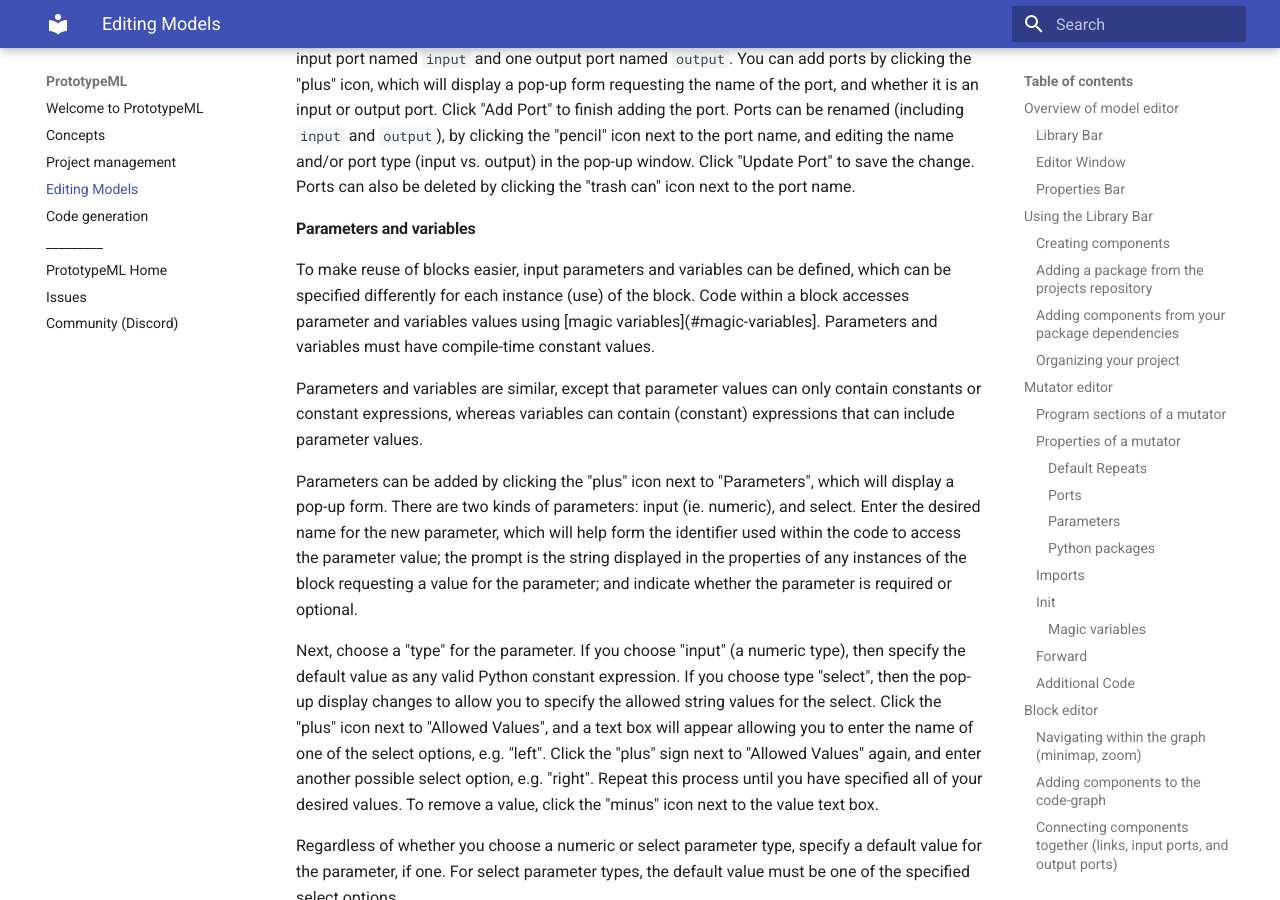
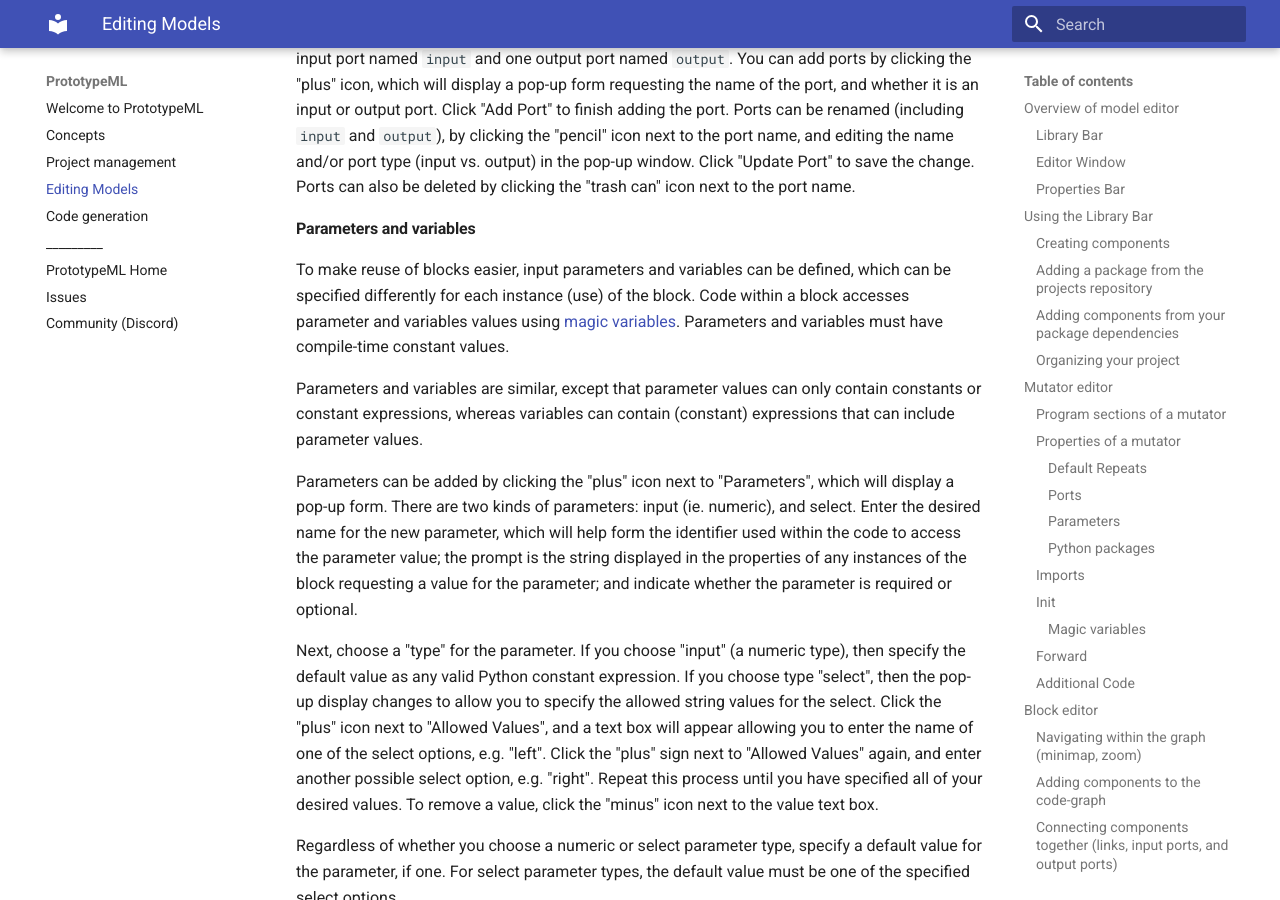
Before and after one commit to PrototypeML/PrototypeML, an MkDocs documentation site: the page built from docs/models.md, in a window 1280 px wide and 900 px high, scrolled down 9533 px. Built offline with MkDocs 1.6.1 and Material for MkDocs 9.7.7, drawn with Linux system fonts in a browser that asks for light colours.

Commit message:
Fix broken link in models.md

```diff
--- a/docs/models.md
+++ b/docs/models.md
@@ -397,7 +397,7 @@ next to the port name.
 
 To make reuse of blocks easier, input parameters and variables can be defined, which can be specified
 differently for each instance (use) of the block.  Code within a block accesses parameter and variables values
-using [magic variables](#magic-variables].  Parameters and variables must have compile-time constant values.
+using [magic variables](#magic-variables).  Parameters and variables must have compile-time constant values.
 
 Parameters and variables are similar, except that parameter values can only contain constants or constant
 expressions, whereas variables can contain (constant) expressions that can include parameter values.
```
